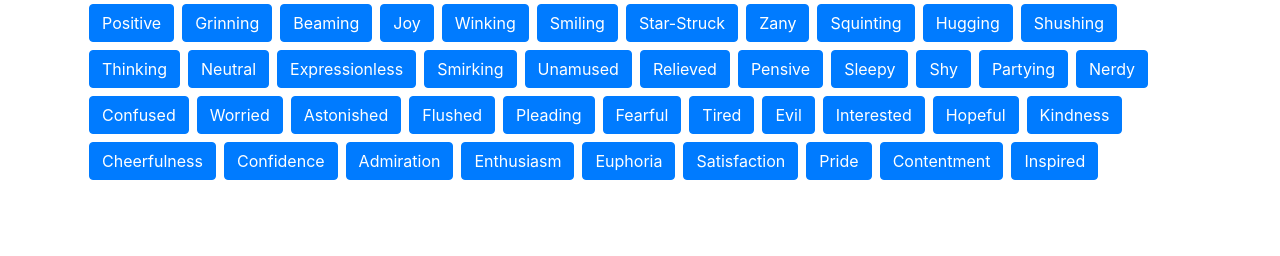
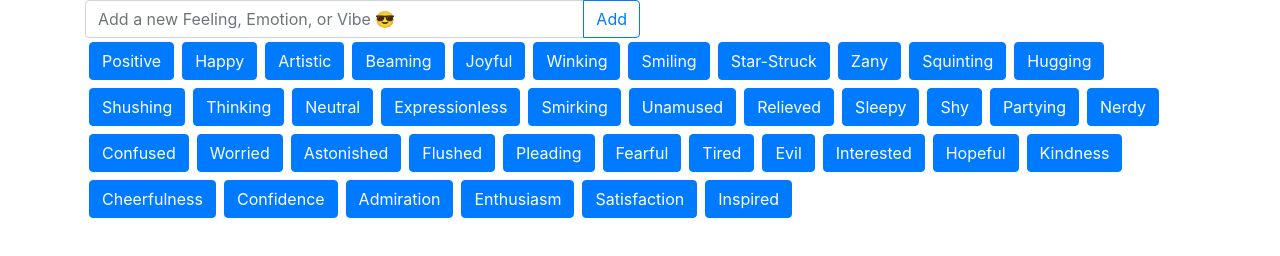
Before and after one commit to hoomanfor/gif-the-vibe, a plain HTML site: page index.html in a window 1280 px wide. Drawn offline with nearby package versions, Linux system fonts and the light colour scheme.

Commit message:
user can create new vibes using form input

```diff
--- a/assets/javascript/logic.js
+++ b/assets/javascript/logic.js
@@ -1,5 +1,5 @@
 
-var vibes = ["Positive", "Grinning", "Beaming", "Joy", "Winking", "Smiling", "Star-Struck", "Zany", "Squinting", "Hugging", "Shushing", "Thinking", "Neutral", "Expressionless", "Smirking", "Unamused", "Relieved", "Pensive", "Sleepy", "Shy", "Partying", "Nerdy", "Confused", "Worried", "Astonished", "Flushed", "Pleading", "Fearful", "Tired", "Evil", "Interested", "Hopeful", "Kindness", "Cheerfulness", "Confidence", "Admiration", "Enthusiasm", "Euphoria", "Satisfaction", "Pride", "Contentment", "Inspired"];
+var vibes = ["Positive", "Happy", "Artistic", "Beaming", "Joyful", "Winking", "Smiling", "Star-Struck", "Zany", "Squinting", "Hugging", "Shushing", "Thinking", "Neutral", "Expressionless", "Smirking", "Unamused", "Relieved", "Sleepy", "Shy", "Partying", "Nerdy", "Confused", "Worried", "Astonished", "Flushed", "Pleading", "Fearful", "Tired", "Evil", "Interested", "Hopeful", "Kindness", "Cheerfulness", "Confidence", "Admiration", "Enthusiasm", "Satisfaction", "Inspired"];
 
 var key = "1hpEc8I1eklOKDKC885JqonMveeNVSS3";
 var offset = 0;
@@ -25,11 +25,15 @@ function displayGifs(query) {
     })
 }
 
-vibes.forEach(function(element) {
-    var vibeBtn = $("<button type='button' class='btn btn-primary m-1'>");
-    vibeBtn.text(element);
-    $("#vibes").append(vibeBtn);
-})
+function displayVibes() {
+    $("#vibes").empty();
+    vibes.forEach(function(element) {
+        var vibeBtn = $("<button type='button' class='btn btn-primary m-1'>");
+        vibeBtn.text(element);
+        $("#vibes").append(vibeBtn);
+    });
+}
+displayVibes()
 
 $(document).on("click", "button[type|='button']", function(event) {
     $("#gifs").empty();
@@ -42,7 +46,7 @@ $(document).on("click", "button[type|='button']", function(event) {
         }
     var query = "https://api.giphy.com/v1/gifs/search?q=" + vibeText + "&limit=10&offset=" + offset + "&api_key=" + key;
     displayGifs(query)
-})
+});
 
 $(document).on("click", "img", function(event) {
     var state = $(this).data("state");
@@ -57,3 +61,12 @@ $(document).on("click", "img", function(event) {
         $(this).attr("src", animated);
     }
 });
+
+$(document).on("click", "#add", function(event) {
+    event.preventDefault();
+    var newVibe = $("#new-vibe").val().trim();
+    $("#new-vibe").val("")
+    console.log(newVibe);
+    vibes.push(newVibe);
+    displayVibes()
+});
--- a/index.html
+++ b/index.html
@@ -13,6 +13,15 @@
     <body>
         <!-- Container -->
         <div class="container">
+            <!-- Form -->
+            <form>
+                <div class="input-group w-50">
+                    <input type="text" id="new-vibe" class="form-control" placeholder="Add a new Feeling, Emotion, or Vibe &#128526">
+                    <div class="input-group-append">
+                        <button class="btn btn-outline-primary" type="submit" id="add">Add</button>
+                    </div>
+                </div>
+            </form>
             <!-- Vibe Buttons -->
             <div id="vibes"></div>
             <!-- Gifs -->
```
